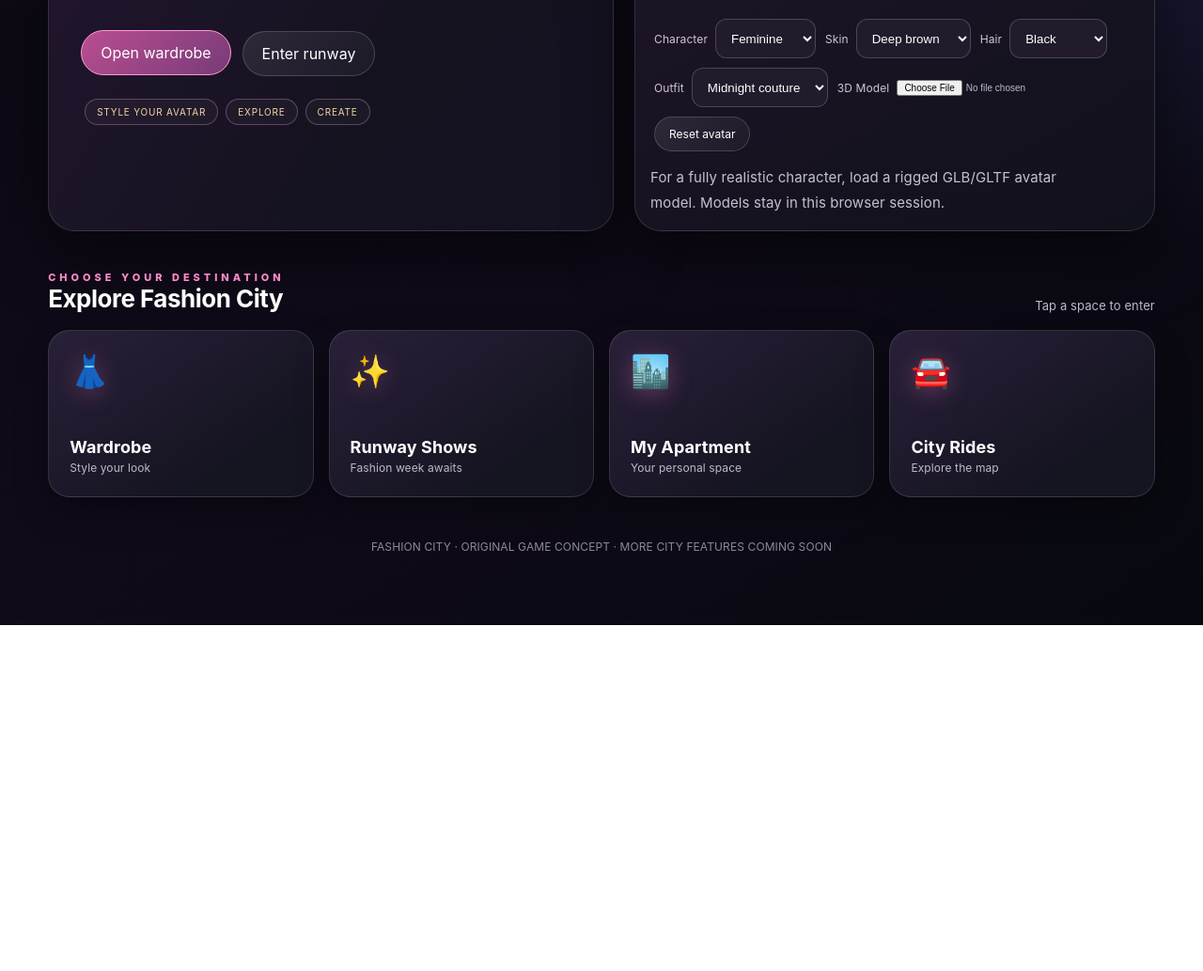
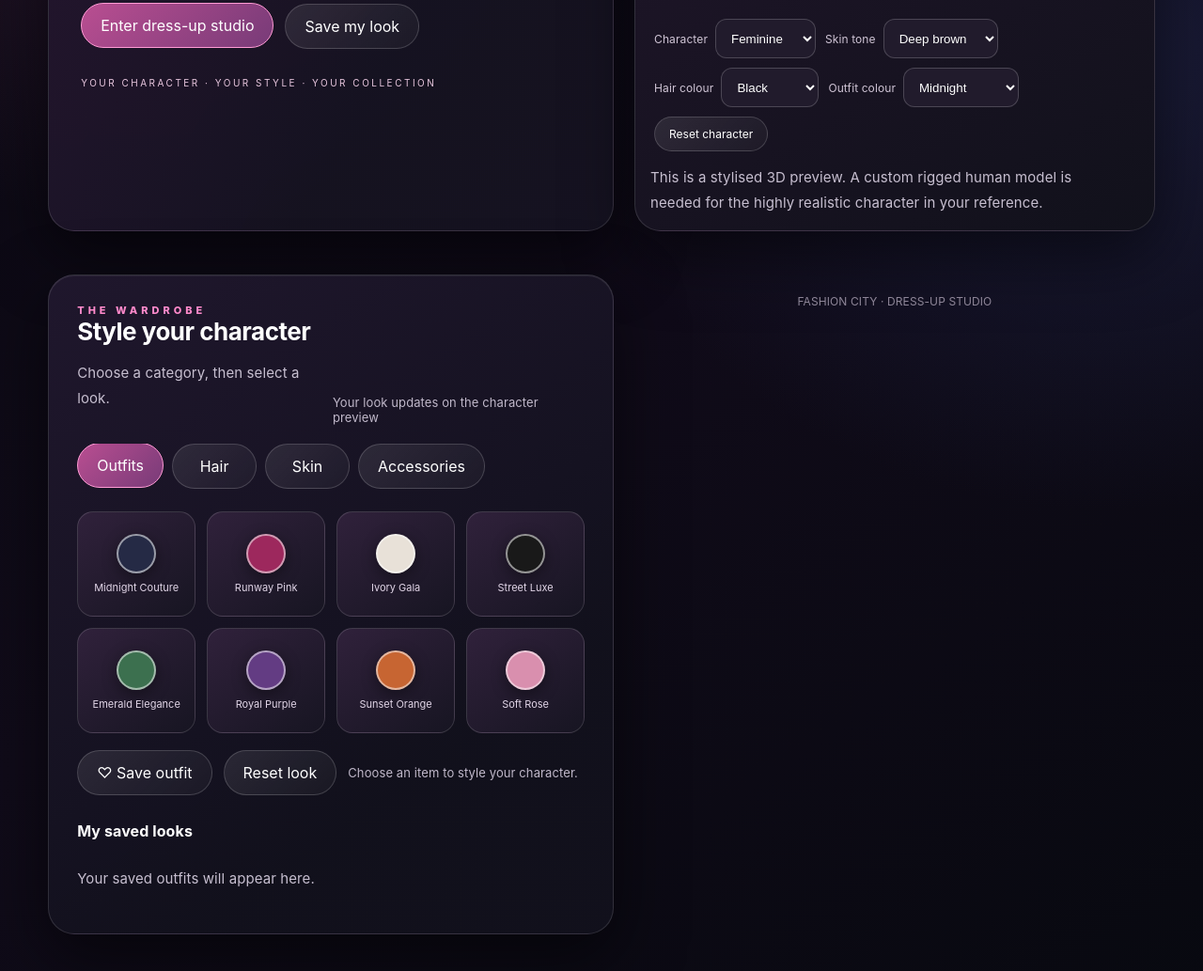
Before and after one commit to makororamothlwa-starr/FASHION-CITY, a plain HTML site: page index.html in a window 1280 px wide. Shown: the part 567-1600 px from the top of the page at 94% size. Before the commit the page ends 1232 px from the top, so only its background shows below. Drawn offline with nearby package versions, Linux system fonts and the light colour scheme; animation ran at ten frames a second.

Commit message:
Refocus FASHION CITY as a dedicated avatar dress-up game

```diff
--- a/index.html
+++ b/index.html
@@ -2,7 +2,7 @@
 <html lang="en">
 <head>
 <meta charset="utf-8"><meta name="viewport" content="width=device-width,initial-scale=1">
-<title>FASHION CITY — Your world. Your style.</title>
+<title>FASHION CITY — Dress Up Studio</title>
 <style>
 :root{--bg:#090a12;--panel:#151725;--line:#ffffff20;--pink:#ff62b6;--gold:#e9c78d;--muted:#a9abc0}*{box-sizing:border-box}body{margin:0;background:radial-gradient(ellipse at 75% 0%,#45213f 0,transparent 38%),var(--bg);color:#fff;font-family:Inter,system-ui,Arial,sans-serif}button{font:inherit;color:inherit;cursor:pointer;border:1px solid var(--line);background:#ffffff10;border-radius:14px;padding:11px 15px}button:hover,button.active{background:#ff62b633;border-color:var(--pink)}header{height:68px;display:flex;align-items:center;justify-content:space-between;padding:0 5vw;border-bottom:1px solid var(--line);position:sticky;top:0;background:#090a12e8;backdrop-filter:blur(16px);z-index:5}.brand{font-weight:900;letter-spacing:2px}.brand span{color:var(--pink)}.credits{color:var(--gold);font-size:13px}.layout{max-width:1400px;margin:auto;padding:26px 4vw 60px}.hero{display:grid;grid-template-columns:1.15fr .85fr;gap:20px;align-items:stretch}.panel{background:linear-gradient(145deg,#1c1c2b,#11131e);border:1px solid var(--line);border-radius:24px;padding:24px;box-shadow:0 18px 55px #0005}.eyebrow{font-size:11px;letter-spacing:3px;color:var(--pink);font-weight:800}.hero h1{font-size:clamp(36px,6vw,70px);line-height:.98;margin:15px 0}.hero p{color:var(--muted);max-width:560px;line-height:1.6}
 .avatar-stage{min-height:410px;position:relative;overflow:hidden;background:radial-gradient(ellipse at 50% 85%,#e65a9b66,transparent 45%),linear-gradient(150deg,#34213d,#111321 70%)}
@@ -83,38 +83,68 @@ button:hover,button.active{background:linear-gradient(135deg,#b94e91,#783b78);bo
 .room-status{padding:12px 15px;border-radius:12px;background:#090711d9;border:1px solid #ffffff2b;color:#f6d9eb;font-size:13px}
 @media(max-width:650px){.apartment-shell{grid-template-columns:1fr}.room-nav{grid-template-columns:repeat(2,minmax(0,1fr))}.room-view{min-height:370px;padding:16px}.room-furniture{grid-template-columns:repeat(2,minmax(0,1fr))}}
 
+
+/* Dress-up-only wardrobe */
+.dress-intro{display:flex;flex-direction:column;justify-content:center;min-height:430px}
+.style-note{margin-top:30px;color:#e9c7df;font-size:10px;letter-spacing:2.5px}
+.wardrobe-studio{margin-top:24px;padding:clamp(18px,3vw,30px)}
+.wardrobe-studio .section-title{margin:0 0 20px}
+.wardrobe-tabs{display:flex;gap:9px;overflow:auto;padding-bottom:12px}
+.wardrobe-tabs button{white-space:nowrap;min-width:90px}
+.wardrobe-grid{display:grid;grid-template-columns:repeat(4,minmax(0,1fr));gap:12px;margin-top:12px}
+.wardrobe-item{min-height:112px;border-radius:17px;background:linear-gradient(145deg,#30213b,#171522);border:1px solid #ffffff24;display:flex;flex-direction:column;align-items:center;justify-content:center;gap:8px;padding:13px;text-align:center}
+.wardrobe-item .swatch{width:42px;height:42px;border-radius:50%;border:2px solid #ffffff88;box-shadow:0 4px 16px #0006}
+.wardrobe-item .item-icon{font-size:30px}.wardrobe-item small{font-size:11px;color:#e1d5e7}
+.wardrobe-bottom{display:flex;align-items:center;gap:12px;flex-wrap:wrap;margin-top:18px}
+.saved-heading{margin:28px 0 12px;font-size:16px}
+.saved-looks{display:flex;gap:10px;flex-wrap:wrap}
+.saved-look{padding:12px 15px;border-radius:14px;background:#ffffff0b;border:1px solid #ffffff24;font-size:12px}
+@media(max-width:760px){.wardrobe-grid{grid-template-columns:repeat(2,minmax(0,1fr))}.dress-intro{min-height:310px}.wardrobe-bottom{align-items:stretch}.wardrobe-bottom button{flex:1}}
+
 </style>
 </head>
 <body>
 <header><div class="brand">FASHION<span>CITY</span></div><div class="credits">✦ 2,500 CITY CREDITS</div></header>
 <main class="layout">
 <section class="hero">
-<div class="panel"><div class="eyebrow">WELCOME TO YOUR WORLD</div><h1>LIVE YOUR<br><span style="color:var(--pink)">FASHION</span> STORY.</h1><p>Build your style, explore the city, prepare for runway nights and make your own space. Your world starts here.</p><div class="actions"><button class="active" onclick="openArea('wardrobe')">Open wardrobe</button><button onclick="openArea('runway')">Enter runway</button></div><div style="margin-top:20px"><span class="tag">STYLE YOUR AVATAR</span><span class="tag">EXPLORE</span><span class="tag">CREATE</span></div></div>
-<div class="panel"><div class="avatar-stage"><canvas id="avatar3d" aria-label="Interactive 3D avatar"></canvas><div class="avatar-caption">3D AVATAR STUDIO · DRAG TO ROTATE</div></div><div class="avatar-controls"><label>Character <select id="avatarGender"><option value="f">Feminine</option><option value="m">Masculine</option></select></label><label>Skin <select id="avatarSkin"><option value="#8b503b">Deep brown</option><option value="#bd8060">Warm brown</option><option value="#e0ad88">Light</option><option value="#603b30">Rich dark</option></select></label><label>Hair <select id="avatarHair"><option value="#17121b">Black</option><option value="#4b2a1d">Brown</option><option value="#b68a42">Blonde</option><option value="#a52c45">Burgundy</option></select></label><label>Outfit <select id="avatarOutfit"><option value="#252a45">Midnight couture</option><option value="#9d285d">Runway pink</option><option value="#e8e1d8">Ivory gala</option><option value="#191919">Street luxe</option></select></label><label>3D Model <input id="avatarModelFile" type="file" accept=".glb,.gltf,model/gltf-binary,model/gltf+json" style="max-width:150px;font-size:10px"></label><button id="resetAvatar" type="button">Reset avatar</button></div><p class="muted" style="margin:10px 0 0">For a fully realistic character, load a rigged GLB/GLTF avatar model. Models stay in this browser session.</p></div>
-</section>
-<div class="section-title"><div><div class="eyebrow">CHOOSE YOUR DESTINATION</div><h2>Explore Fashion City</h2></div><span class="muted">Tap a space to enter</span></div>
-<section class="tiles">
-<div class="tile" onclick="openArea('wardrobe')"><div class="emoji">👗</div><div><strong>Wardrobe</strong><br><small>Style your look</small></div></div>
-<div class="tile" onclick="openArea('runway')"><div class="emoji">✨</div><div><strong>Runway Shows</strong><br><small>Fashion week awaits</small></div></div>
-<div class="tile" onclick="openArea('apartment')"><div class="emoji">🏙️</div><div><strong>My Apartment</strong><br><small>Your personal space</small></div></div>
-<div class="tile" onclick="openArea('city')"><div class="emoji">🚘</div><div><strong>City Rides</strong><br><small>Explore the map</small></div></div>
+<div class="panel dress-intro"><div class="eyebrow">FASHION CITY · AVATAR STUDIO</div><h1>CREATE<br><span style="color:var(--pink)">YOUR LOOK.</span></h1><p>A fashion dress-up game. Build your character, explore outfits, mix colours, and save your favourite looks.</p><div class="actions"><button class="active" onclick="document.getElementById('wardrobeStudio').scrollIntoView({behavior:'smooth'})">Enter dress-up studio</button><button onclick="saveOutfit()">Save my look</button></div><div class="style-note">YOUR CHARACTER · YOUR STYLE · YOUR COLLECTION</div></div>
+<div class="panel"><div class="avatar-stage"><canvas id="avatar3d" aria-label="Interactive 3D avatar"></canvas><div class="avatar-caption">3D CHARACTER PREVIEW · DRAG TO ROTATE</div></div><div class="avatar-controls"><label>Character <select id="avatarGender"><option value="f">Feminine</option><option value="m">Masculine</option></select></label><label>Skin tone <select id="avatarSkin"><option value="#8b503b">Deep brown</option><option value="#bd8060">Warm brown</option><option value="#e0ad88">Light</option><option value="#603b30">Rich dark</option></select></label><label>Hair colour <select id="avatarHair"><option value="#17121b">Black</option><option value="#4b2a1d">Brown</option><option value="#b68a42">Blonde</option><option value="#a52c45">Burgundy</option></select></label><label>Outfit colour <select id="avatarOutfit"><option value="#252a45">Midnight</option><option value="#9d285d">Runway pink</option><option value="#e8e1d8">Ivory</option><option value="#191919">Black</option><option value="#3c704f">Emerald</option></select></label><button id="resetAvatar" type="button">Reset character</button></div><p class="muted" style="margin:10px 0 0">This is a stylised 3D preview. A custom rigged human model is needed for the highly realistic character in your reference.</p></div>
+<section class="wardrobe-studio panel" id="wardrobeStudio">
+<div class="section-title"><div><div class="eyebrow">THE WARDROBE</div><h2>Style your character</h2><p class="muted">Choose a category, then select a look.</p></div><span class="muted">Your look updates on the character preview</span></div>
+<div class="wardrobe-tabs" id="wardrobeTabs">
+<button class="active" onclick="showCategory('outfits',this)">Outfits</button><button onclick="showCategory('hair',this)">Hair</button><button onclick="showCategory('skin',this)">Skin</button><button onclick="showCategory('accessories',this)">Accessories</button>
+</div>
+<div class="wardrobe-grid" id="wardrobeGrid"></div>
+<div class="wardrobe-bottom"><button onclick="saveOutfit()">♡ Save outfit</button><button onclick="resetLook()">Reset look</button><span id="wardrobeStatus" class="muted">Choose an item to style your character.</span></div>
+<h3 class="saved-heading">My saved looks</h3><div class="saved-looks" id="savedLooks"><p class="muted">Your saved outfits will appear here.</p></div>
 </section>
 <section class="panel workspace" id="workspace"><div class="eyebrow" id="area-eyebrow">FASHION CITY</div><h2 id="area-title">Welcome</h2><p class="muted" id="area-desc"></p><div id="area-content"></div><div class="notice" id="notice">Choose an activity to begin.</div></section>
-<div class="footer">FASHION CITY · ORIGINAL GAME CONCEPT · MORE CITY FEATURES COMING SOON</div>
+<div class="footer">FASHION CITY · DRESS-UP STUDIO</div>
 </main>
 <script>
-const data={
-wardrobe:{title:'Your Wardrobe',desc:'Choose a style direction for your avatar preview.',items:['Street Luxe','Red Carpet','Couture','African Heritage','Everyday Chic'],note:'Outfit selection is a visual preview in this starter version.'},
-runway:{title:'Fashion Week',desc:'Choose a show and get ready for the runway.',items:['Paris Fashion Week','Milan Fashion Week','The Met Gala','African Fashion Week','Angelic Fantasy'],note:'Runway show selection is a preview. Full 3D character animation is not included yet.'},
-apartment:{title:'My Apartment',desc:'Make your home feel like yours.',items:['Living Room','Kitchen','Bedroom','Walk-in Closet','Balcony'],note:'Room controls are interactive previews. Furniture placement and saving are coming later.'},
-city:{title:'City Rides',desc:'Choose an in-game destination for your city trip.',items:['Fashion District','Downtown','Beachfront','Skyline Plaza','Runway Arena'],note:'City rides are simulated inside the game; no real-world ride booking or payments.'}
-};
-function openArea(key){const d=data[key];document.getElementById('workspace').classList.add('show');document.getElementById('area-eyebrow').textContent=key.toUpperCase();document.getElementById('area-title').textContent=d.title;document.getElementById('area-desc').textContent=d.desc;if(key==='apartment'){openApartment();return;}document.getElementById('notice').textContent=d.note;document.getElementById('area-content').innerHTML='<div class="actions">'+d.items.map((x,i)=>'<button onclick="chooseItem('+JSON.stringify(key)+','+i+')">'+x+'</button>').join('')+'</div>';document.getElementById('workspace').scrollIntoView({behavior:'smooth',block:'start'});}
+const data={wardrobe:{title:'Dress-up Studio',desc:'Create and save your own fashion looks.',items:[],note:'Choose pieces from the wardrobe.'}};
+function openArea(){document.getElementById('wardrobeStudio').scrollIntoView({behavior:'smooth'});}
 const homeRooms=[{name:'Living room',icon:'🛋️',objects:[['🛋️','Sofa','You sit and relax on the sofa.'],['📺','Television','The living-room TV is switched on.'],['🔊','Sound system','Music is playing in your apartment.']]},{name:'Kitchen',icon:'🍳',objects:[['🧊','Refrigerator','You opened the refrigerator.'],['🍽️','Kitchen island','You prepared a virtual snack.'],['☕','Coffee machine','Your virtual coffee is ready.']]},{name:'Bedroom',icon:'🛏️',objects:[['🛏️','Bed','You rested in your bedroom.'],['💄','Dressing table','Your dressing table is ready.'],['🪟','Window','You opened the bedroom curtains.']]},{name:'Walk-in closet',icon:'👗',objects:[['👗','Outfit rack','Wardrobe opened: choose an outfit in Style your avatar.'],['👠','Shoes','Shoe collection opened.'],['👜','Accessories','Accessories collection opened.']]},{name:'Bathroom',icon:'🛁',objects:[['🚿','Shower','The shower is running.'],['🪞','Mirror','You are checking your look in the mirror.'],['🧼','Sink','The bathroom sink is ready.']]},{name:'Balcony',icon:'🌆',objects:[['🌇','City view','You are enjoying the city view.'],['🪑','Outdoor seat','You sat outside on the balcony.'],['💡','Balcony lights','Balcony lights switched on.']]},{name:'Home office',icon:'💻',objects:[['🖥️','Computer','Your home computer is switched on.'],['🎮','Gaming setup','Your gaming setup is ready.'],['📚','Bookshelf','You browsed the bookshelf.']]}];
 function openApartment(){document.getElementById('notice').textContent='Welcome home. Choose a room, then tap an object to interact with it.';document.getElementById('area-content').innerHTML='<div class="apartment-shell"><nav class="room-nav" id="roomNav">'+homeRooms.map((r,i)=>'<button onclick="showRoom('+i+')" class="'+(i===0?'active':'')+'">'+r.icon+' '+r.name+'</button>').join('')+'</nav><div><div class="room-view"><div><div class="room-heading">YOUR FASHION CITY HOME</div><div class="room-title" id="roomTitle">Living room</div></div><div class="room-furniture" id="roomObjects"></div><div class="room-status" id="roomStatus">Choose something in the room to interact with it.</div></div></div></div>';showRoom(0);document.getElementById('workspace').scrollIntoView({behavior:'smooth',block:'start'});}
 function showRoom(i){const r=homeRooms[i];document.getElementById('roomTitle').textContent=r.name;document.getElementById('roomObjects').innerHTML=r.objects.map((o,j)=>'<button class="room-object" onclick="interactHome('+i+','+j+')"><span>'+o[0]+'</span>'+o[1]+'</button>').join('');document.querySelectorAll('#roomNav button').forEach((b,n)=>b.classList.toggle('active',n===i));document.getElementById('roomStatus').textContent='You are in the '+r.name+'. Tap an item to interact.';}
 function interactHome(i,j){const o=homeRooms[i].objects[j];document.getElementById('roomStatus').textContent=o[2];}
 function chooseItem(key,i){const d=data[key];const chosen=d.items[i];document.getElementById('notice').textContent='Selected: '+chosen+'. '+d.note;document.querySelectorAll('#area-content button').forEach((b,n)=>b.classList.toggle('active',n===i));}
+
+const wardrobeItems={
+outfits:[{name:'Midnight Couture',icon:'👗',color:'#252a45',field:'outfit'},{name:'Runway Pink',icon:'👗',color:'#9d285d',field:'outfit'},{name:'Ivory Gala',icon:'👗',color:'#e8e1d8',field:'outfit'},{name:'Street Luxe',icon:'🧥',color:'#191919',field:'outfit'},{name:'Emerald Elegance',icon:'👗',color:'#3c704f',field:'outfit'},{name:'Royal Purple',icon:'👘',color:'#633c83',field:'outfit'},{name:'Sunset Orange',icon:'🧡',color:'#c76532',field:'outfit'},{name:'Soft Rose',icon:'🌸',color:'#d98fae',field:'outfit'}],
+hair:[{name:'Natural Black',icon:'💇🏾',color:'#17121b',field:'hair'},{name:'Chocolate Brown',icon:'💇🏽',color:'#4b2a1d',field:'hair'},{name:'Golden Blonde',icon:'💇🏼',color:'#b68a42',field:'hair'},{name:'Burgundy',icon:'💇🏾',color:'#a52c45',field:'hair'}],
+skin:[{name:'Deep Brown',icon:'●',color:'#8b503b',field:'skin'},{name:'Warm Brown',icon:'●',color:'#bd8060',field:'skin'},{name:'Light',icon:'●',color:'#e0ad88',field:'skin'},{name:'Rich Dark',icon:'●',color:'#603b30',field:'skin'}],
+accessories:[{name:'Gold jewellery',icon:'✨',action:'accessory',value:'gold'},{name:'Silver jewellery',icon:'💎',action:'accessory',value:'silver'},{name:'No accessories',icon:'—',action:'accessory',value:'none'}]
+};
+let activeCategory='outfits';
+function showCategory(category,button){activeCategory=category;document.querySelectorAll('#wardrobeTabs button').forEach(b=>b.classList.remove('active'));if(button)button.classList.add('active');const grid=document.getElementById('wardrobeGrid');grid.innerHTML=wardrobeItems[category].map((item,i)=>'<button class="wardrobe-item" onclick="selectWardrobeItem('+JSON.stringify(category)+','+i+')">'+(item.color?'<span class="swatch" style="background:'+item.color+'"></span>':'<span class="item-icon">'+item.icon+'</span>')+'<small>'+item.name+'</small></button>').join('');}
+function selectWardrobeItem(category,index){const item=wardrobeItems[category][index];if(item.field){const el=document.getElementById('avatar'+item.field[0].toUpperCase()+item.field.slice(1));el.value=item.color;el.dispatchEvent(new Event('change'));}else if(item.action==='accessory'){window.currentAccessory=item.value;document.getElementById('wardrobeStatus').textContent=item.name+' selected. Accessory preview setting updated.';}document.getElementById('wardrobeStatus').textContent='Selected: '+item.name+'. Your preview has been updated.';}
+function currentLook(){return {gender:document.getElementById('avatarGender').value,skin:document.getElementById('avatarSkin').value,hair:document.getElementById('avatarHair').value,outfit:document.getElementById('avatarOutfit').value,name:'Look '+new Date().toLocaleDateString()};}
+function saveOutfit(){const look=currentLook();let saved=[];try{saved=JSON.parse(localStorage.getItem('fashionCityLooks')||'[]')}catch(e){}saved.unshift(look);saved=saved.slice(0,12);localStorage.setItem('fashionCityLooks',JSON.stringify(saved));renderSavedLooks();document.getElementById('wardrobeStatus').textContent='Your outfit has been saved on this device.';}
+function renderSavedLooks(){let saved=[];try{saved=JSON.parse(localStorage.getItem('fashionCityLooks')||'[]')}catch(e){}const el=document.getElementById('savedLooks');if(!saved.length){el.innerHTML='<p class="muted">Your saved outfits will appear here.</p>';return;}el.innerHTML=saved.map((x,i)=>'<button class="saved-look" onclick="loadSavedLook('+i+')"><span style="display:inline-block;width:12px;height:12px;border-radius:50%;background:'+x.outfit+';margin-right:7px"></span>'+x.name+'</button>').join('');}
+function loadSavedLook(i){let saved=JSON.parse(localStorage.getItem('fashionCityLooks')||'[]');const x=saved[i];if(!x)return;for(const [key,val] of Object.entries({Gender:x.gender,Skin:x.skin,Hair:x.hair,Outfit:x.outfit})){const el=document.getElementById('avatar'+key);el.value=val;el.dispatchEvent(new Event('change'));}document.getElementById('wardrobeStatus').textContent='Loaded '+x.name+'.';}
+function resetLook(){document.getElementById('avatarGender').value='f';document.getElementById('avatarSkin').value='#8b503b';document.getElementById('avatarHair').value='#17121b';document.getElementById('avatarOutfit').value='#252a45';['avatarGender','avatarSkin','avatarHair','avatarOutfit'].forEach(id=>document.getElementById(id).dispatchEvent(new Event('change')));document.getElementById('wardrobeStatus').textContent='Character reset to the starting look.';}
+showCategory('outfits',document.querySelector('#wardrobeTabs button'));renderSavedLooks();
 </script>
 
 <script type="importmap">{"imports":{"three":"https://cdn.jsdelivr.net/npm/three@0.160.0/build/three.module.js"}}</script>
```
